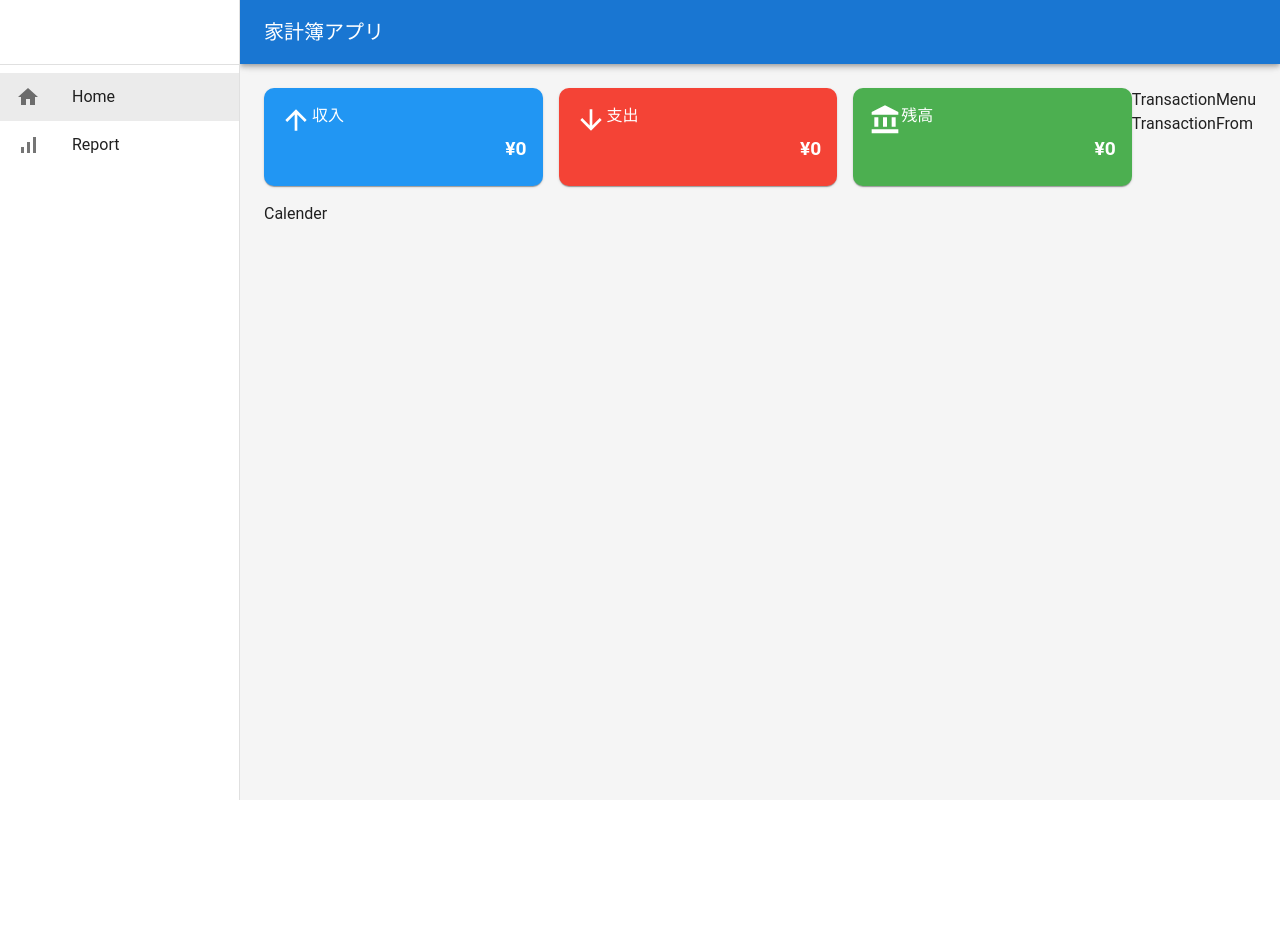
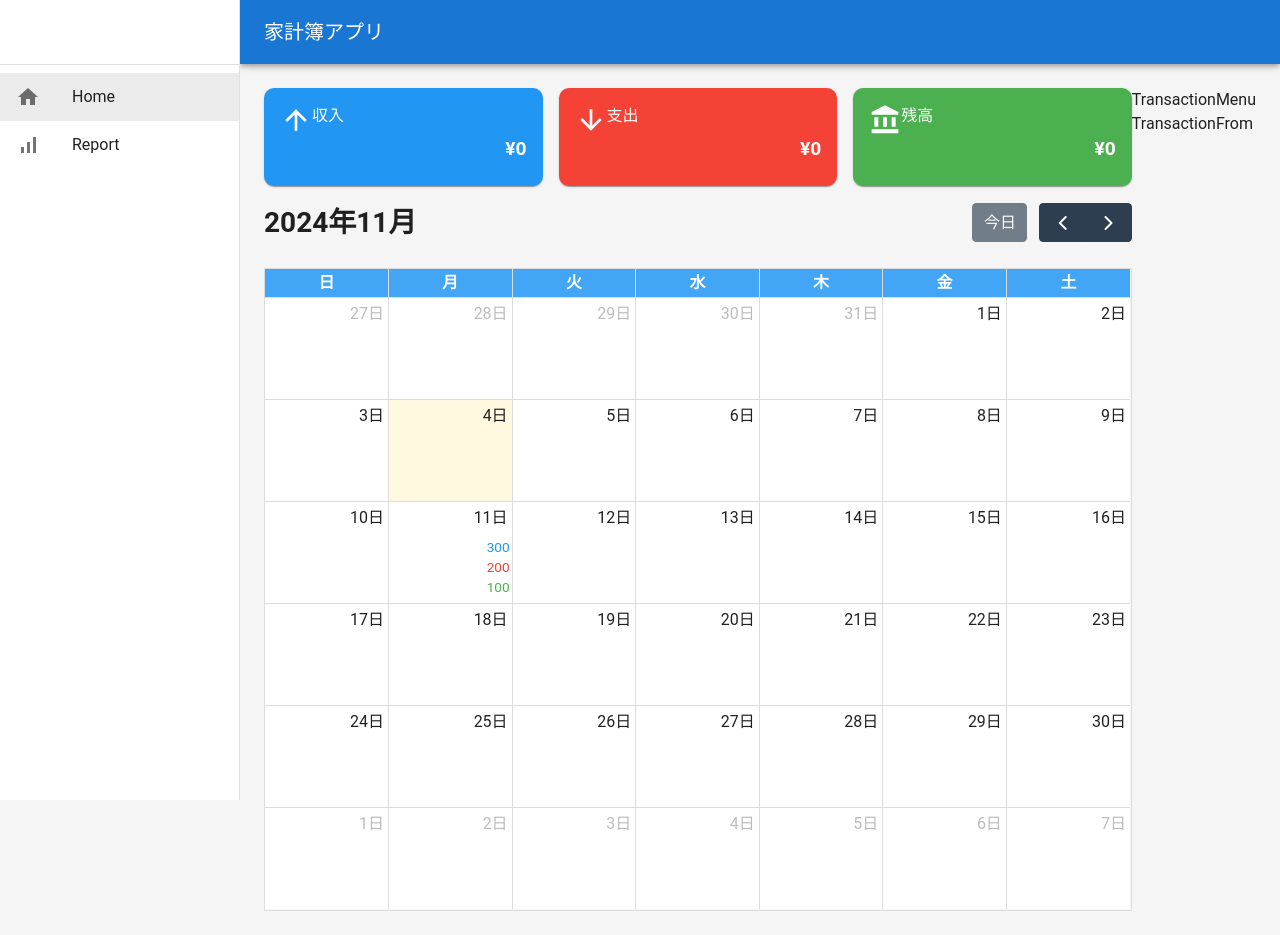
Before and after one commit to Rio25o/household-app, a React (Create React App) app: page / in a window 1280 px wide. Before the commit the page ends 800 px from the top, so only its background shows below. Built offline with nearby package versions, Linux system fonts and the light colour scheme; no server answers; the database is empty; the HTML template or start-up script is replaced by a standard one.

Commit message:
記述:FullCalendarを導入してカレンダーの見た目を作成

```diff
--- a/package.json
+++ b/package.json
@@ -5,6 +5,9 @@
   "dependencies": {
     "@emotion/react": "^11.13.3",
     "@emotion/styled": "^11.13.0",
+    "@fullcalendar/core": "^6.1.15",
+    "@fullcalendar/daygrid": "^6.1.15",
+    "@fullcalendar/react": "^6.1.15",
     "@mui/icons-material": "^6.1.6",
     "@mui/material": "^6.1.6",
     "@testing-library/jest-dom": "^5.17.0",
--- /dev/null
+++ b/src/calender.css
@@ -0,0 +1,42 @@
+/* aタグ */
+.fc-h-event {
+  background-color: transparent;
+  border: none;
+  text-align: right;
+  pointer-events: none; /* ポインターイベントを無視する */
+}
+
+/* カレンダーの背景色設定 */
+.fc-daygrid-body,
+.fc-day {
+  background-color: white; /* 背景色を白に設定 */
+}
+
+.fc-col-header-cell {
+  background-color: #42a5f5;
+  color: white; /* ヘッダーのテキスト色を白に設定 */
+}
+
+.fc .fc-daygrid-day-frame {
+  height: 100%;
+  min-height: 100px;
+}
+
+/* カスタムイベントの見た目ここから */
+.money {
+  white-space: nowrap; /* テキストを折り返さない */
+  overflow: hidden; /* はみ出したテキストを隠す */
+  text-overflow: ellipsis; /* はみ出したテキストの代わりに省略記号を表示 */
+}
+
+#event-income {
+  color: #2196f3;
+}
+
+#event-expense {
+  color: #f44336;
+}
+
+#event-balance {
+  color: #4caf50;
+}
--- a/src/components/Calender.tsx
+++ b/src/components/Calender.tsx
@@ -1,7 +1,48 @@
+import FullCalendar from "@fullcalendar/react";
 import React from "react";
+import dayGridPlugin from "@fullcalendar/daygrid";
+import jaLocale from "@fullcalendar/core/locales/ja";
+import "../calender.css";
+import { EventContentArg } from "@fullcalendar/core";
 
 const Calender = () => {
-  return <div>Calender</div>;
+  const events = [
+    { title: "Meeting", start: "2024-11-11" },
+    {
+      title: "Meeting",
+      start: "2024-11-11",
+      income: 300,
+      expense: 200,
+      balance: 100,
+    },
+  ];
+
+  const renderEventContent = (eventInfo: EventContentArg) => {
+    console.log(eventInfo);
+    return (
+      <div>
+        <div className="money" id="event-income">
+          {eventInfo.event.extendedProps.income}
+        </div>
+        <div className="money" id="event-expense">
+          {eventInfo.event.extendedProps.expense}
+        </div>
+        <div className="money" id="event-balance">
+          {eventInfo.event.extendedProps.balance}
+        </div>
+      </div>
+    );
+  };
+
+  return (
+    <FullCalendar
+      locale={jaLocale}
+      plugins={[dayGridPlugin]}
+      initialView="dayGridMonth"
+      events={events}
+      eventContent={renderEventContent}
+    />
+  );
 };
 
 export default Calender;
```
Also changed, not shown: 1 other file (tests, documents, lock files or other folders).
